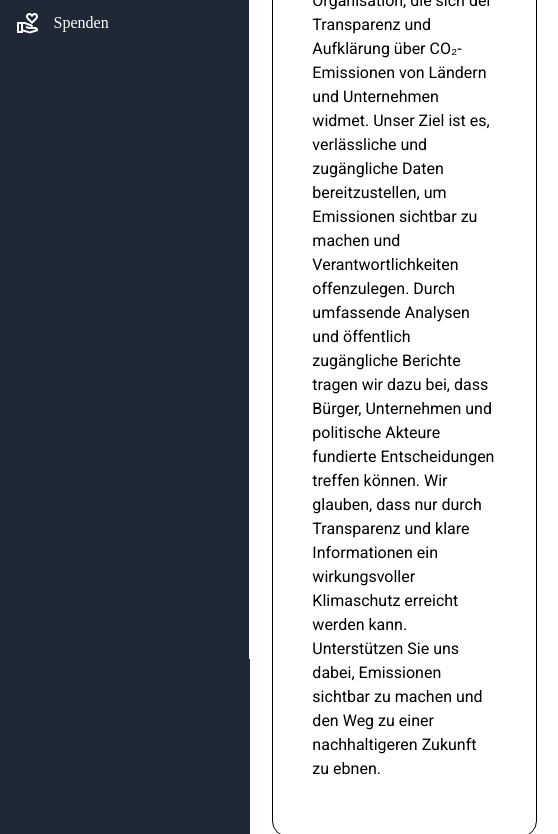
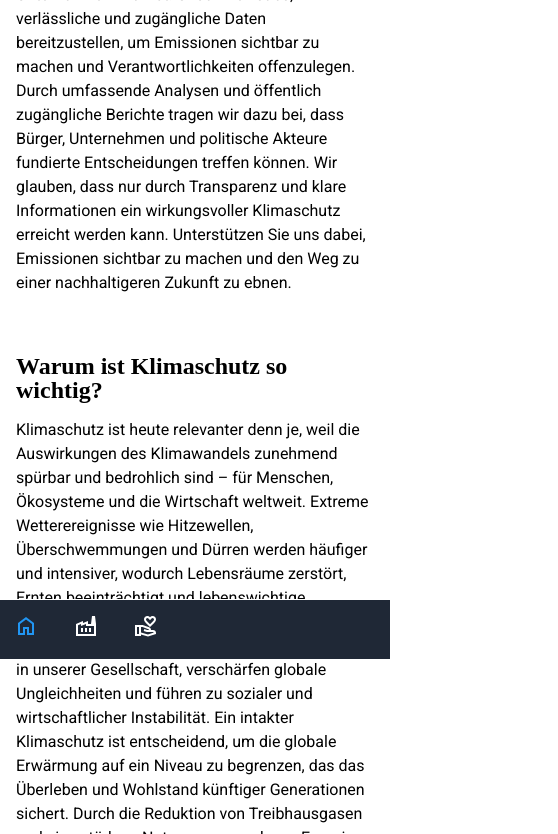
Before and after one commit to fynnszn/IPWA0101-Co2_Fszn, a website: page SRC/index.html in a window 390 px wide. Shown: the part 185-1019 px from the top of the page, 558 px wide, since content can reach past the window. Drawn offline with Linux system fonts and the light colour scheme.

Commit message:
update
responsive-Design

```diff
--- a/SRC/index.html
+++ b/SRC/index.html
@@ -22,16 +22,22 @@
                         <img src="/Icons/Logo.png" alt="Logo">
                     </li>
                     <li class="aktiv">
-                        <svg xmlns="http://www.w3.org/2000/svg" height="24px" viewBox="0 -960 960 960" width="24px" fill="#e8eaed"><path d="M240-200h120v-240h240v240h120v-360L480-740 240-560v360Zm-80 80v-480l320-240 320 240v480H520v-240h-80v240H160Zm320-350Z"/></svg>
-                        <a href="index.html">Home</a>
+                        <a href="index.html">
+                            <svg xmlns="http://www.w3.org/2000/svg" height="24px" viewBox="0 -960 960 960" width="24px" fill="#e8eaed"><path d="M240-200h120v-240h240v240h120v-360L480-740 240-560v360Zm-80 80v-480l320-240 320 240v480H520v-240h-80v240H160Zm320-350Z"/></svg>
+                            <span>Home</span>
+                        </a>
                     </li>
                     <li>
-                        <svg xmlns="http://www.w3.org/2000/svg" height="24px" viewBox="0 -960 960 960" width="24px" fill="#e8eaed"><path d="M80-80v-481l280-119v80l200-80v120h320v480H80Zm80-80h640v-320H480v-82l-200 80v-78l-120 53v347Zm280-80h80v-160h-80v160Zm-160 0h80v-160h-80v160Zm320 0h80v-160h-80v160Zm280-320H680l40-320h120l40 320ZM160-160h640-640Z"/></svg>
-                        <a href="emissionsdaten.html"> Emissionensdaten</a>
+                        <a href="emissionsdaten.html">
+                            <svg xmlns="http://www.w3.org/2000/svg" height="24px" viewBox="0 -960 960 960" width="24px" fill="#e8eaed"><path d="M80-80v-481l280-119v80l200-80v120h320v480H80Zm80-80h640v-320H480v-82l-200 80v-78l-120 53v347Zm280-80h80v-160h-80v160Zm-160 0h80v-160h-80v160Zm320 0h80v-160h-80v160Zm280-320H680l40-320h120l40 320ZM160-160h640-640Z"/></svg>
+                            <span>Emissionensdaten</span>
+                        </a>
                     </li>
                     <li>
-                        <svg xmlns="http://www.w3.org/2000/svg" height="24px" viewBox="0 -960 960 960" width="24px" fill="#e8eaed"><path d="M640-440 474-602q-31-30-52.5-66.5T400-748q0-55 38.5-93.5T532-880q32 0 60 13.5t48 36.5q20-23 48-36.5t60-13.5q55 0 93.5 38.5T880-748q0 43-21 79.5T807-602L640-440Zm0-112 109-107q19-19 35-40.5t16-48.5q0-22-15-37t-37-15q-14 0-26.5 5.5T700-778l-60 72-60-72q-9-11-21.5-16.5T532-800q-22 0-37 15t-15 37q0 27 16 48.5t35 40.5l109 107ZM280-220l278 76 238-74q-5-9-14.5-15.5T760-240H558q-27 0-43-2t-33-8l-93-31 22-78 81 27q17 5 40 8t68 4q0-11-6.5-21T578-354l-234-86h-64v220ZM40-80v-440h304q7 0 14 1.5t13 3.5l235 87q33 12 53.5 42t20.5 66h80q50 0 85 33t35 87v40L560-60l-280-78v58H40Zm80-80h80v-280h-80v280Zm520-546Z"/></svg>
-                        <a href="https://www.wwf.de/spenden-helfen/allgemeine-spende?_gl=1*1no5yd*_up*MQ..&gclid=Cj0KCQiAlsy5BhDeARIsABRc6ZsEI5KO8OtVfxp0TeOCbEOf0Jjbayy3sqCuakHHZMAp6THmxR2532QaAiAUEALw_wcB&gbraid=0AAAAADgffw7LfVPB-G6AEt2RnFHkbxAbY">Spenden</a>
+                        <a href="https://www.wwf.de/spenden-helfen/allgemeine-spende?_gl=1*1no5yd*_up*MQ..&gclid=Cj0KCQiAlsy5BhDeARIsABRc6ZsEI5KO8OtVfxp0TeOCbEOf0Jjbayy3sqCuakHHZMAp6THmxR2532QaAiAUEALw_wcB&gbraid=0AAAAADgffw7LfVPB-G6AEt2RnFHkbxAbY">
+                            <svg xmlns="http://www.w3.org/2000/svg" height="24px" viewBox="0 -960 960 960" width="24px" fill="#e8eaed"><path d="M640-440 474-602q-31-30-52.5-66.5T400-748q0-55 38.5-93.5T532-880q32 0 60 13.5t48 36.5q20-23 48-36.5t60-13.5q55 0 93.5 38.5T880-748q0 43-21 79.5T807-602L640-440Zm0-112 109-107q19-19 35-40.5t16-48.5q0-22-15-37t-37-15q-14 0-26.5 5.5T700-778l-60 72-60-72q-9-11-21.5-16.5T532-800q-22 0-37 15t-15 37q0 27 16 48.5t35 40.5l109 107ZM280-220l278 76 238-74q-5-9-14.5-15.5T760-240H558q-27 0-43-2t-33-8l-93-31 22-78 81 27q17 5 40 8t68 4q0-11-6.5-21T578-354l-234-86h-64v220ZM40-80v-440h304q7 0 14 1.5t13 3.5l235 87q33 12 53.5 42t20.5 66h80q50 0 85 33t35 87v40L560-60l-280-78v58H40Zm80-80h80v-280h-80v280Zm520-546Z"/></svg>
+                            <span>Spenden</span>
+                            </a>
                     </li>
                 </ul>
             </nav>
--- a/SRC/style.css
+++ b/SRC/style.css
@@ -170,3 +170,39 @@ color: var(--accent-clr);
     display: flex;
     flex-direction: column;
 }
+/*Responsive*/
+@media(max-width:800px){
+    body{
+        grid-template-columns: 1fr;
+    }
+    main{
+        padding:2em 1em 60px 1em;
+    }
+    .container{
+        border: none;
+        padding: 0;
+    }
+    .sidebar{
+        height: 60px;
+        width: 100%;
+        border-right: none;
+        border-top: 1px solid var(--nav-line-clr);
+        padding: 0;
+        position: fixed;
+        top: unset;
+        bottom: 0;
+        ul{
+            padding: 0;
+            display: grid;
+            grid-auto-columns: 60px;
+            grid-auto-flow: column;
+            align-items: center;
+        }
+        .logo{
+            display: none;
+        }
+        span{
+            display: none;
+        }
+    }
+}
```
Also changed, not shown: SRC/datenschutz.html (+13 -7 lines), SRC/emissionsdaten.html (+12 -6 lines), SRC/haftungsausschluss.html (+13 -7 lines), SRC/impressum.html (+2 -2 lines).
